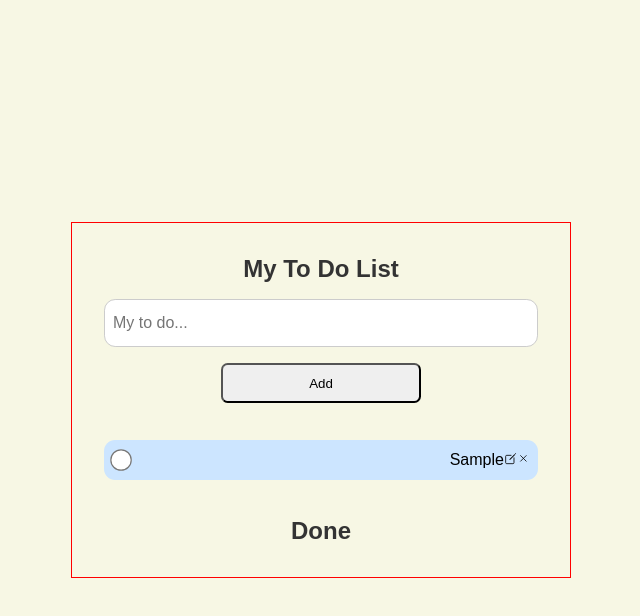
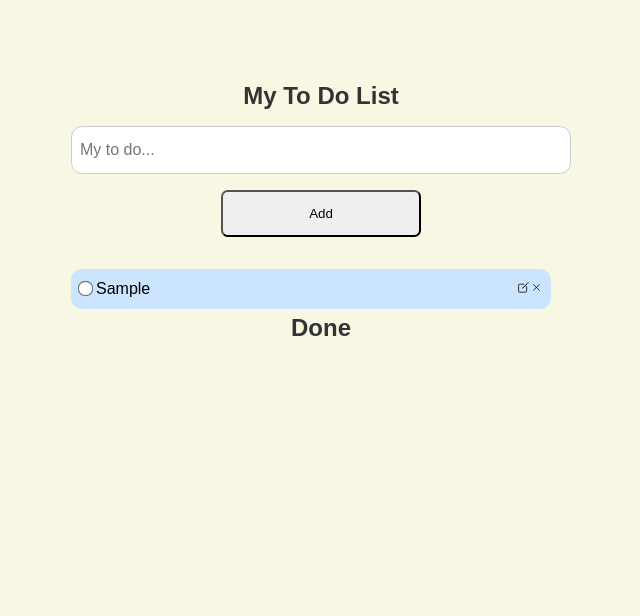
Before and after one commit to Tahminaaaa/To-do-list, a plain HTML site: page index.html in a window 1280 px wide. Both pictures are taken after typing "Sample" into the empty fields and a click on the button "Add". Shown: the whole page, without its empty margins (319-959 px from the left). Drawn offline with nearby package versions, Linux system fonts and the light colour scheme.

Commit message:
Add scroll. Add edit functionality. Optimize style.

```diff
--- a/app.js
+++ b/app.js
@@ -37,11 +37,11 @@ function createListItem(text, isDone) {
     const textSpan = document.createElement("span");
     textSpan.textContent = text;
 
-    const editButton = document.createElement("button");
+    const editButton = document.createElement("span");
     editButton.innerHTML = `<ion-icon name="create-outline"></ion-icon>`;
     editButton.classList.add("edit-btn");
 
-    const deleteButton = document.createElement("button");
+    const deleteButton = document.createElement("span");
     deleteButton.innerHTML = `<ion-icon name="close-outline"></ion-icon>`;
     deleteButton.classList.add("delete-btn");
 
@@ -64,7 +64,6 @@ function createListItem(text, isDone) {
     editButton.addEventListener("click", function () {
         modal.classList.remove("hidden");
         overlay.classList.remove("hidden");
-        console.log(editButton)
         currentItem = textSpan;
         modalInput.value = textSpan.textContent;
     })
@@ -104,7 +103,19 @@ function createListItem(text, isDone) {
 
 function saveToLocalStorage(text, isDone) {
     let items = JSON.parse(localStorage.getItem("todoItems")) || [];
-    items.push({ text, isDone });
+    let lastId = 0;
+    if (items.length > 0) {
+        lastId = items.reduce(function (prev, current) {
+            return (prev && prev.id > current.id) ? prev.id : current.id
+        })
+    }
+
+    let itemObj = {
+        id: lastId + 1,
+        text,
+        isDone
+    }
+    items.push(itemObj);
     localStorage.setItem("todoItems", JSON.stringify(items));
 }
 
@@ -117,7 +128,7 @@ function removeFromLocalStorage(text) {
 function loadItemsFromLocalStorage() {
     let items = JSON.parse(localStorage.getItem("todoItems")) || [];
 
-    items.forEach(item => {
+    items.reverse().forEach(item => {
         const listItem = createListItem(item.text, item.isDone);
         if (item.isDone) {
             doneItems.appendChild(listItem);
--- a/index.html
+++ b/index.html
@@ -12,19 +12,13 @@
     <div class="wrapper">
         <div class="header">
             <h2>My To Do List</h2>
-            <input type="text" placeholder="My to do...">
+            <input class="input-todo" type="text" placeholder="My to do...">
             <button class="add-btn">Add</button>
         </div>
 
         <div class="items">
             <ul class="items__list">
-                <!-- <li>Get up</li>
-                <li>Coffee or Tea</li>
-                <li>Go to work</li>
-                <li>Come back from work</li>
-                <li>Lunch</li>
-                <li>Dev. challenge</li> -->
-                <!-- <li></li> -->
+
             </ul>
         </div>
         <div class="check">
--- a/style.css
+++ b/style.css
@@ -15,7 +15,7 @@ body {
 }
 
 .wrapper {
-    display: flex;
+    /* display: flex; */
     flex-direction: column;
     align-items: center;
     justify-content: center;
@@ -23,9 +23,9 @@ body {
     width: 100%;
     max-width: 500px;
     margin: auto;
-    padding: 2em;
-    border: 1px solid red;
-
+    /* padding: 2em; */
+    height: 39.7em;
+    overflow-x: auto;
 }
 
 .header {
@@ -34,9 +34,10 @@ body {
     align-items: center;
     gap: 1em;
     width: 100%;
+    position: sticky;
 }
 
-input {
+.input-todo {
     width: 100%;
     height: 3em;
     border: 1px solid #ccc;
@@ -47,10 +48,11 @@ input {
 
 .add-btn {
     width: 15em;
-    height: 3em;
+    height: 3.5em;
     border-radius: 0.5em;
     cursor: pointer;
     transition: background-color 0.3s ease;
+    margin-bottom: 2em;
 }
 
 .add-btn:hover {
@@ -62,40 +64,25 @@ h2 {
     color: #333;
 }
 
-ul li {
-    background: #cce5ff;
-    /* margin: 5px 0;
-    padding: 0.5em;
-    height: 2em;
-    border-radius: 0.7em; */
-
-}
-
 li {
     background: none;
     display: flex;
     align-items: center;
-    justify-content: flex-start;
+    justify-content: space-between;
     margin: 5px 0;
     padding: 0.5em;
     height: 2.5em;
     border-radius: 0.7em;
-
+    background: #cce5ff;
 }
 
-ul {
-    list-style: none;
-    padding: 0;
+.items {
+    width: 30em;
 }
 
 
-.items {
-    width: 100%;
-
-}
-
-
-.delete-btn {
+.delete-btn,
+.edit-btn {
     border: none;
     font-size: 0.8em;
     background: none;
@@ -107,40 +94,40 @@ ul {
     margin-left: auto;
 }
 
+.delete-btn {
+    margin-left: 0;
+}
+
+
 .delete-btn:hover {
     background-color: red;
-}
-
-.radio-btn {
-    margin-right: 40em;
-    font-size: 0.5em;
-    transform: scale(1.2);
-}
-
-.textSpan {
-    margin-left: 20em;
-}
-
-.edit-btn {
-    background: none;
-    border: none;
-    cursor: pointer;
 }
 
 .edit-btn:hover {
     background-color: red;
 }
 
+.radio-btn {
+    margin-right: 0.5em;
+    font-size: 0.5em;
+    transform: scale(1.2);
+}
+
+.textSpan {
+    margin-left: 0;
+    text-align: left;
+}
 
 .done-items>li {
     background: #cce5ff;
     border-radius: 0.7em;
-    width: 100%;
     margin: 5px 0;
     padding: 0.5em;
     align-items: center;
     justify-content: flex-start;
     justify-content: space-between;
+    width: 30em;
+    height: 3em;
 }
 
 .modal {
@@ -154,6 +141,20 @@ ul {
     box-shadow: 0 4rem 6rem rgba(0, 0, 0, 0.3);
     z-index: 1000;
     transition: all 0.5s;
+}
+
+.modal-input {
+    height: 3em;
+    border-radius: 0.5em;
+    padding: 0.5em;
+    margin-top: 2em;
+}
+
+.edit-done-btn {
+    border-radius: 0.5em;
+    height: 3em;
+    width: 4em;
+    cursor: pointer;
 }
 
 .overlay {
@@ -172,5 +173,3 @@ ul {
     visibility: hidden;
     opacity: 0;
 }
-
-;
```
